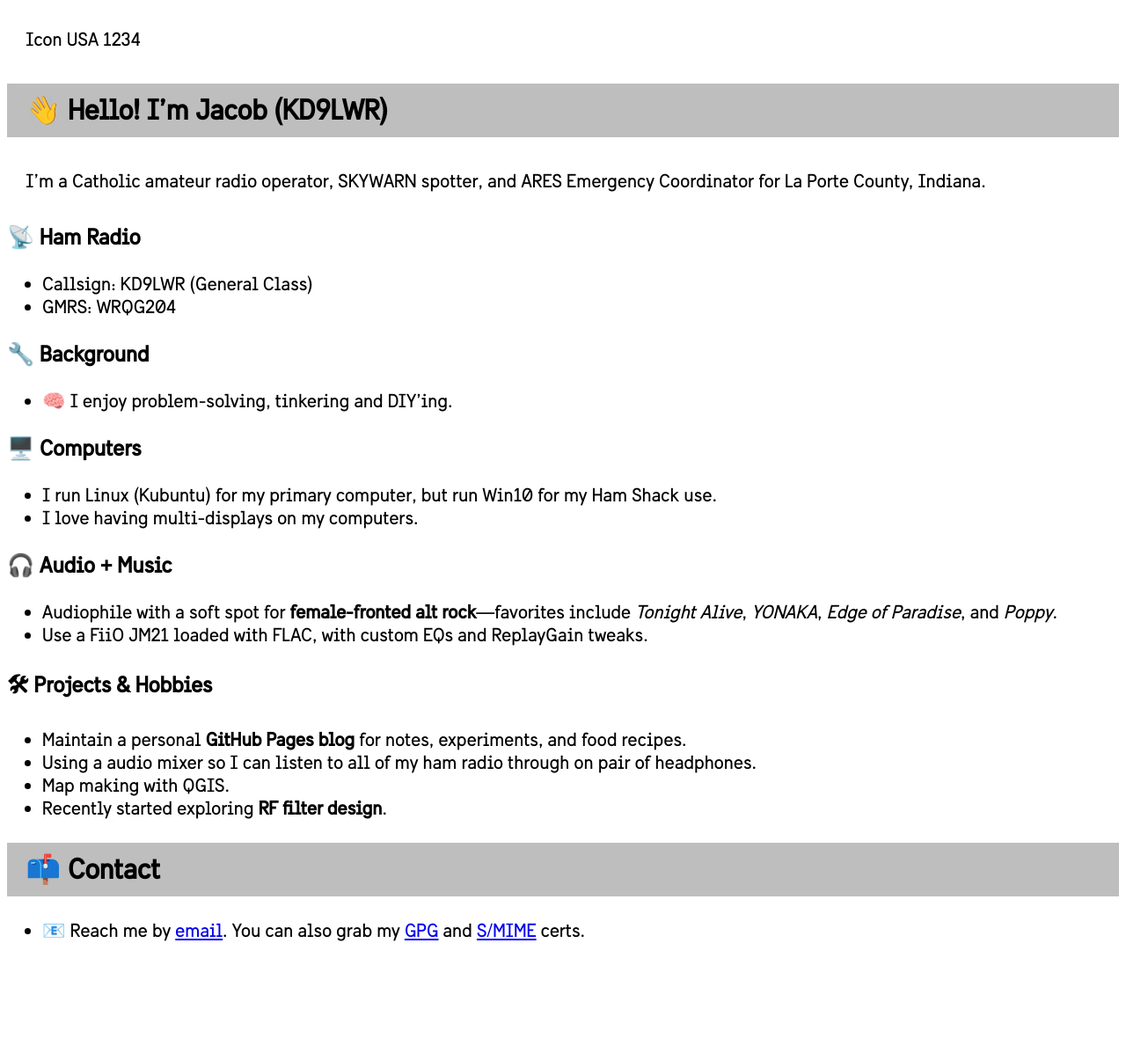
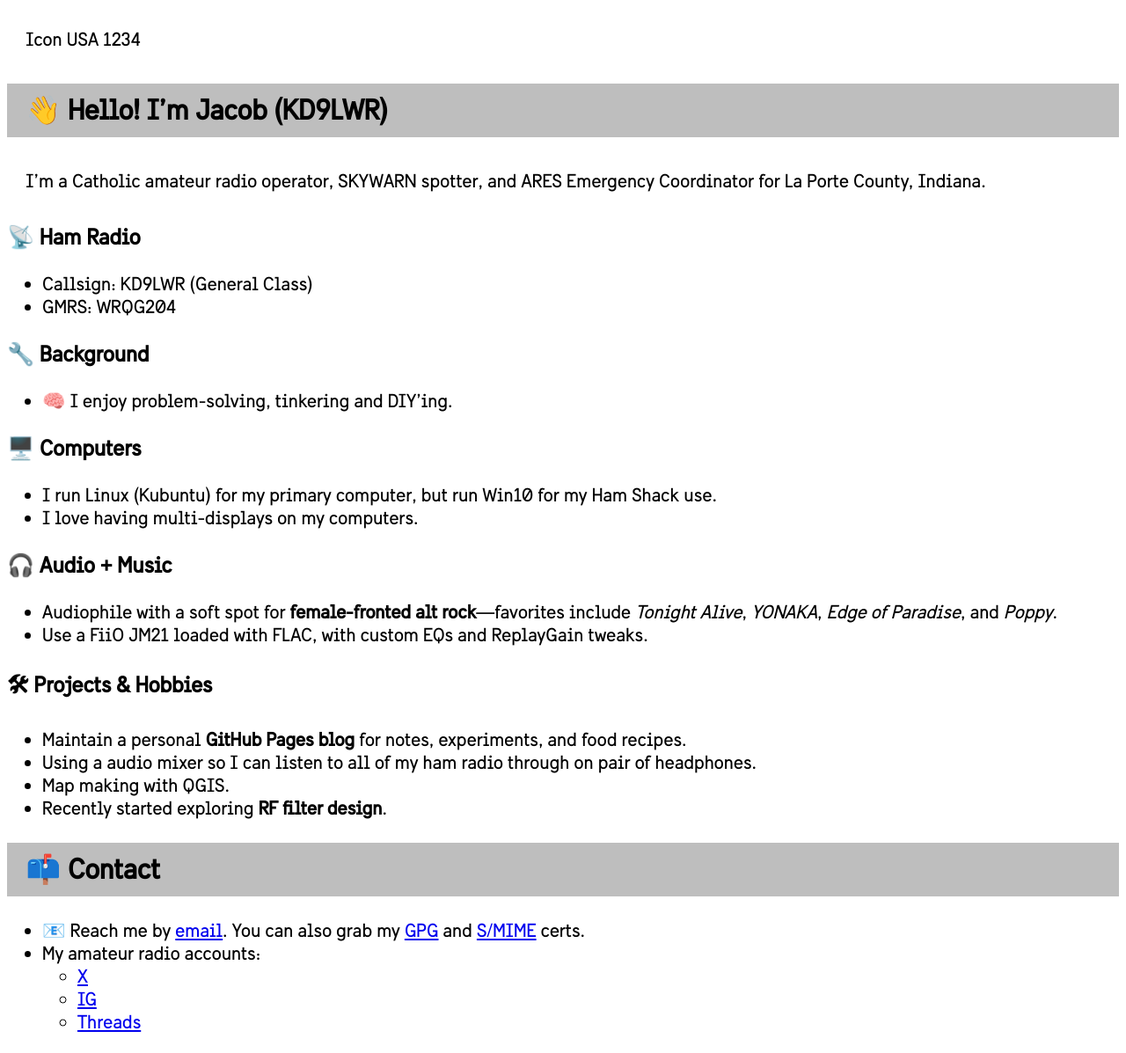
Before and after one commit to jake9wi/jake9wi.github.io, a Jekyll site: the page built from about.md, in a window 1280 px wide. Shown: the whole page at 88% size. Built offline with Jekyll 4.4.1, drawn with Linux system fonts in a browser that asks for light colours; before the commit the page ends 1093 px from its top, so only the background shows below that.

Commit message:
add socials

```diff
--- a/about.md
+++ b/about.md
@@ -43,3 +43,7 @@ I'm a Catholic amateur radio operator, SKYWARN spotter, and ARES Emergency Coord
 
 ## 📫 Contact
 * 📧 Reach me by [email](mailto:jake9wi@outlook.com). You can also grab my [`GPG`](/JacobWieseKD9LWR-gpg.asc) and [`S/MIME`](/JacobWieseKD9LWR-smime.pem) certs.
+* My amateur radio accounts:
+   - [X](https://x.com/Jacob_KD9LWR)
+   - [IG](https://www.instagram.com/jacob.kd9lwr.94/)
+   - [Threads](https://www.threads.com/@jacob.kd9lwr.94)
```
